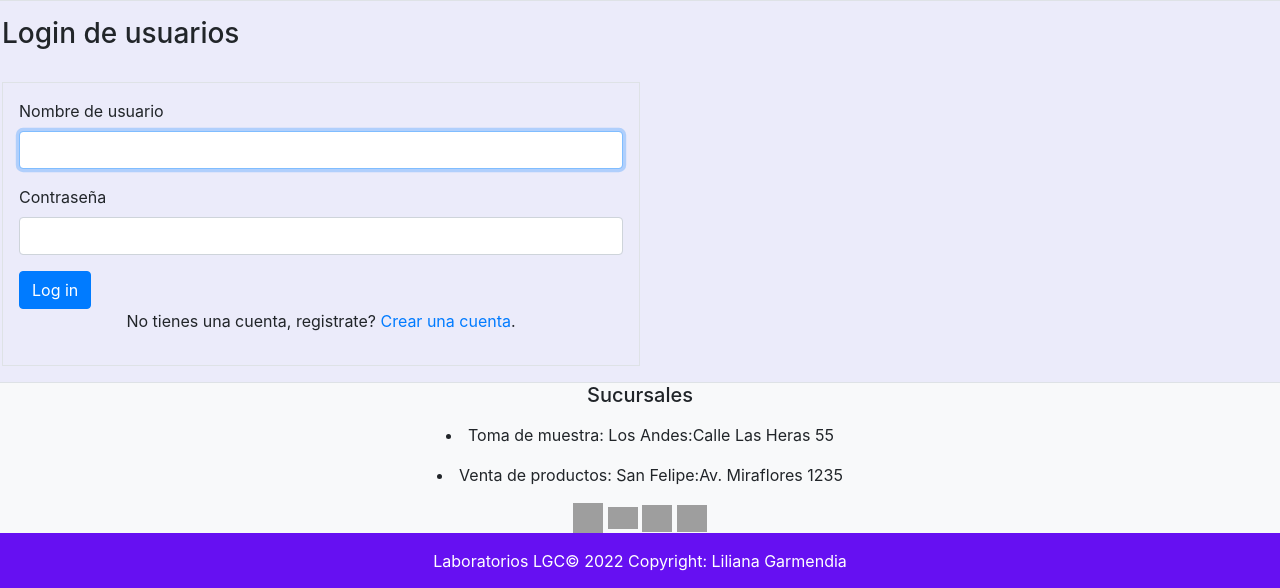
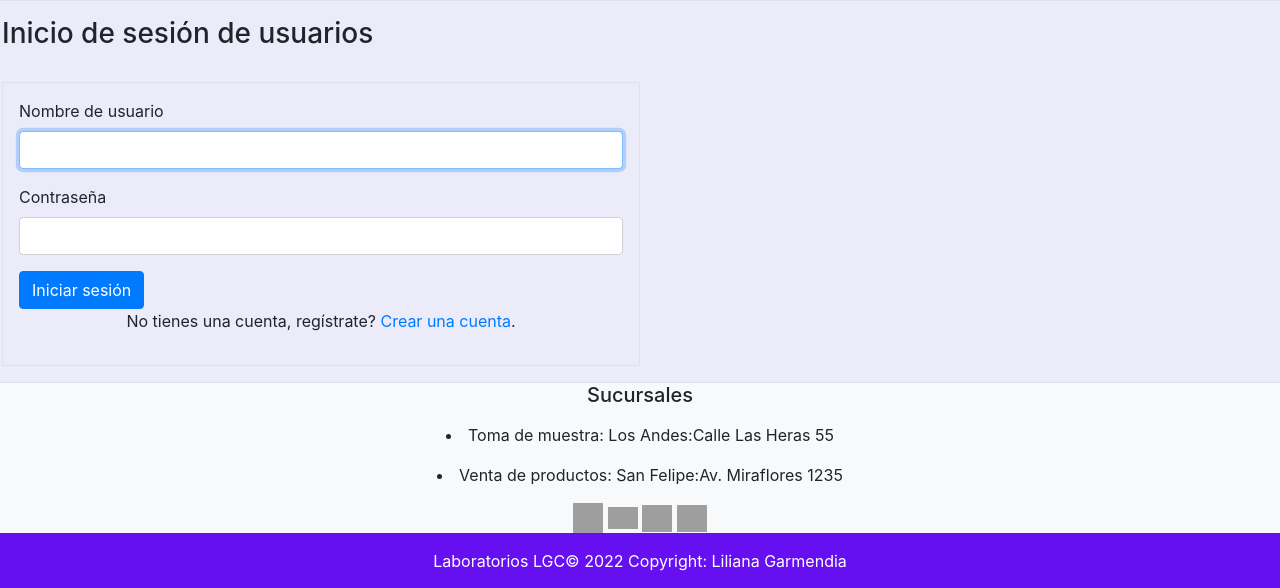
Before and after one commit to LiliGC/M6_DJANGO_individual, a Django app: page /login/ in a window 1280 px wide. Shown: the part 174-762 px from the top of the page. Run offline with Django 4.2, Linux system fonts and the light colour scheme; some libraries are stand-ins or nearby versions; grey boxes are pictures that could not be loaded.

Commit message:
Modifique readme

```diff
--- a/labtienda/templates/labtienda/index.html
+++ b/labtienda/templates/labtienda/index.html
@@ -13,12 +13,9 @@
     <script src="https://cdn.jsdelivr.net/npm/jquery@3.5.1/dist/jquery.slim.min.js"></script>
     <script src="https://cdn.jsdelivr.net/npm/popper.js@1.16.1/dist/umd/popper.min.js"></script>
     <script src="https://cdn.jsdelivr.net/npm/bootstrap@4.6.1/dist/js/bootstrap.bundle.min.js"></script>
-    {% block additionaljs %}
     <script src="https://cdn.jsdelivr.net/npm/bootstrap@5.1.3/dist/js/bootstrap.bundle.min.js"></script>
     <script src="https://ajax.googleapis.com/ajax/libs/jquery/3.1.0/jquery.min.js"></script>
     <script type="text/javascript" src="https://cdn.datatables.net/1.10.16/js/jquery.dataTables.min.js"> </script>
-    <script src="https://cdn.jsdelivr.net/npm/sweetalert2@11"></script>
-    {% endblock %}
 {% load static %}
     <link rel="stylesheet" href="{% static '/css/estilos.css' %}">
     <script src="{% static '/js/script2.js' %}" type="text/javascript"></script>
@@ -35,7 +32,7 @@
             </div>
             <div class="pos-f-t">
                 <nav class="navbar navbar-light" style="background-color: #944dff;">
-                    <a class="navbar-brand" href="#">
+                    <a class="navbar-brand" href="{% url 'index' %}">
                         <img src="https://cdn.icon-icons.com/icons2/809/PNG/512/laboratory_chemistry_science_microscope_icon-icons.com_66115.png" width="30" height="30" alt="logo">
                     </a>
                     <button class="navbar-toggler" type="button" data-toggle="collapse" data-target="#navbarToggleExternalContent" aria-controls="navbarToggleExternalContent" aria-expanded="false" aria-label="Toggle navigation">
@@ -46,13 +43,13 @@
                     <div class="bg-light shadow-3 p-4" style="background-color:#dee2e6">
                         {% if user.is_authenticated %}
                             <a class="nav-link" href="#">Bienvenido, {{user.username}}</a>
-                            <a class="btn btn-link btn-block border-bottom m-0" href="{% url 'index' %}">Inicio</a>
+                            <a class="btn btn-link btn-block border-bottom m-0" href=c>Inicio</a>
                             <a class="nav-link btn btn-link btn-block border-bottom m-0" href="{% url 'index' %}" >Productos</a>
                             <a class="nav-link btn btn-link btn-block border-bottom m-0"href="{% url 'usuarios' %}">Clientes</a>
-                            <a class="nav-link btn btn-link btn-block border-bottom m-0"href="{% url 'logout' %}">Logout</a>
+                            <a class="nav-link btn btn-link btn-block border-bottom m-0"href="{% url 'logout' %}">Salir</a>
                         {% else %}
-                            <a class="nav-link btn btn-link btn-block m-0"href="{% url 'login' %}">Log in</a>
-                            <a class="nav-link btn btn-link btn-block m-0"href="{% url 'register_user' %}">Sign up</a>
+                            <a class="nav-link btn btn-link btn-block m-0"href="{% url 'login' %}">Iniciar sesión</a>
+                            <a class="nav-link btn btn-link btn-block m-0"href="{% url 'register_user' %}">Crear cuenta</a>
                         {% endif %}
                     </div>
                 </div>
@@ -163,6 +160,9 @@
                 </div>
             </div>
     </footer>
+    {% block additionaljs %}
+        <script src="https://cdn.jsdelivr.net/npm/sweetalert2@11"></script>
+    {% endblock %}
 {% endblock %}
 </body>
 
--- a/labtienda/templates/labtienda/login.html
+++ b/labtienda/templates/labtienda/login.html
@@ -6,7 +6,7 @@
 
     <div class="row text center">
         <div class="col-sm-12 p-3 border" style="background-color: #ebebfa">
-            <h3>Login de usuarios</h3>
+            <h3>Inicio de sesión de usuarios</h3>
             <br>
             <div class="col-sm-6 p-3 border" style="background-color: #ebebfa">
                 <form method="post">
@@ -14,9 +14,9 @@
 
                     {{login_form|crispy}}
 
-                <input class="btn btn-primary" type="submit" value="Log in" />
+                <input class="btn btn-primary" type="submit" value="Iniciar sesión" />
                 </form>
-                <p class="text-center">No tienes una cuenta, registrate? <a href="/register_user">Crear una cuenta</a>.</p>
+                <p class="text-center">No tienes una cuenta, regístrate? <a href="/register_user">Crear una cuenta</a>.</p>
             </div>
         </div>
     </div>
--- a/labtienda/templates/labtienda/register_user.html
+++ b/labtienda/templates/labtienda/register_user.html
@@ -14,7 +14,7 @@
 
                     {{register_form|crispy}}
 
-                <input class="btn btn-primary" type="submit" value="Sign up" />
+                <input class="btn btn-primary" type="submit" value="Crear cuenta" />
                 </form>
             </div>
         </div>
--- a/labtienda/templates/labtienda/registro.html
+++ b/labtienda/templates/labtienda/registro.html
@@ -23,7 +23,7 @@
         {% for m in messages %}
             {{m}}
             {% load static %}
-            <script src="{% static '/js/script.js' %}" type="text/javascript"></script>
+                <script src="{% static '/js/script.js' %}" type="text/javascript"></script>
         {% endfor %}
     {% endif %}
 
```
Also changed, not shown: README.md.
